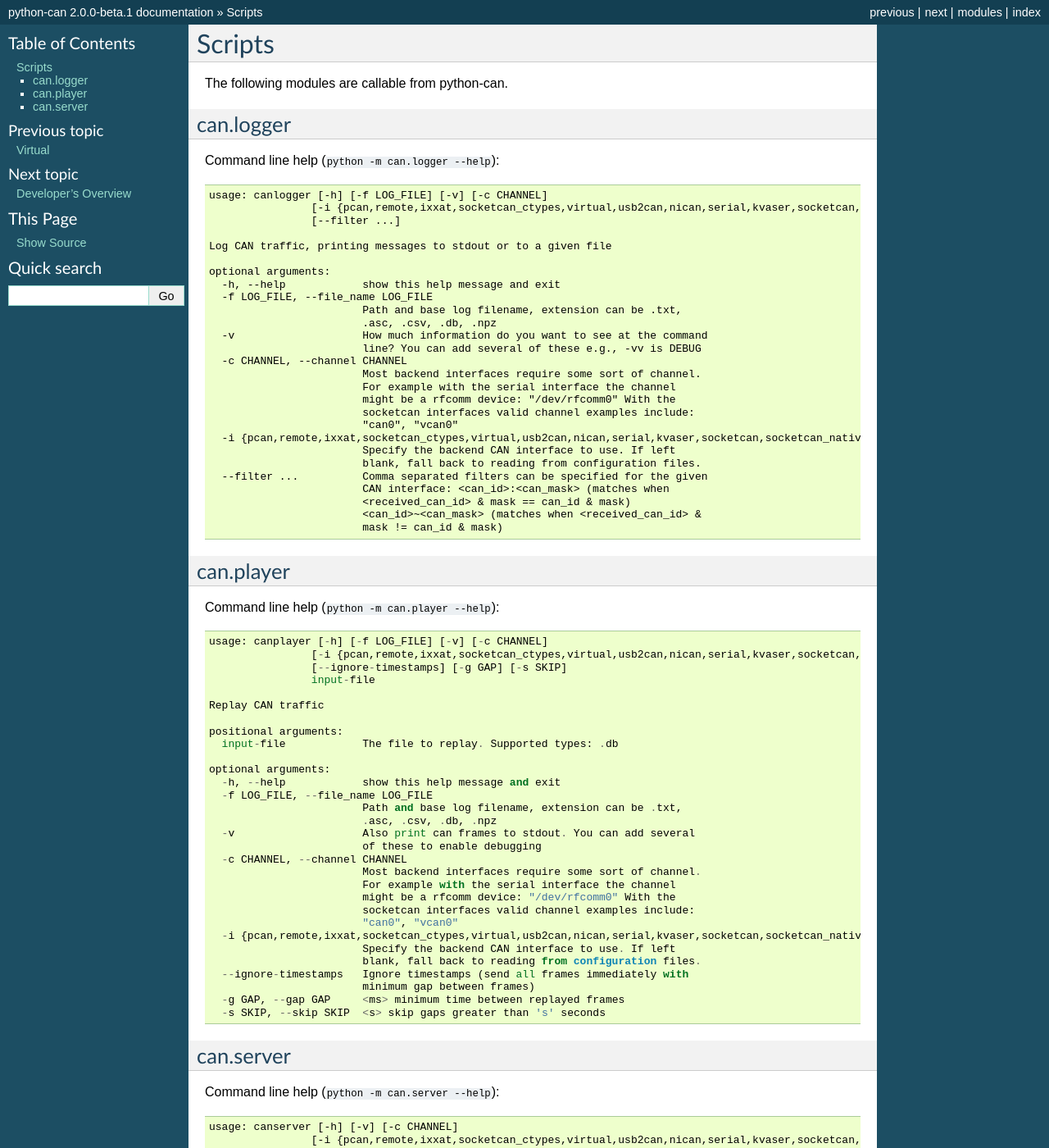
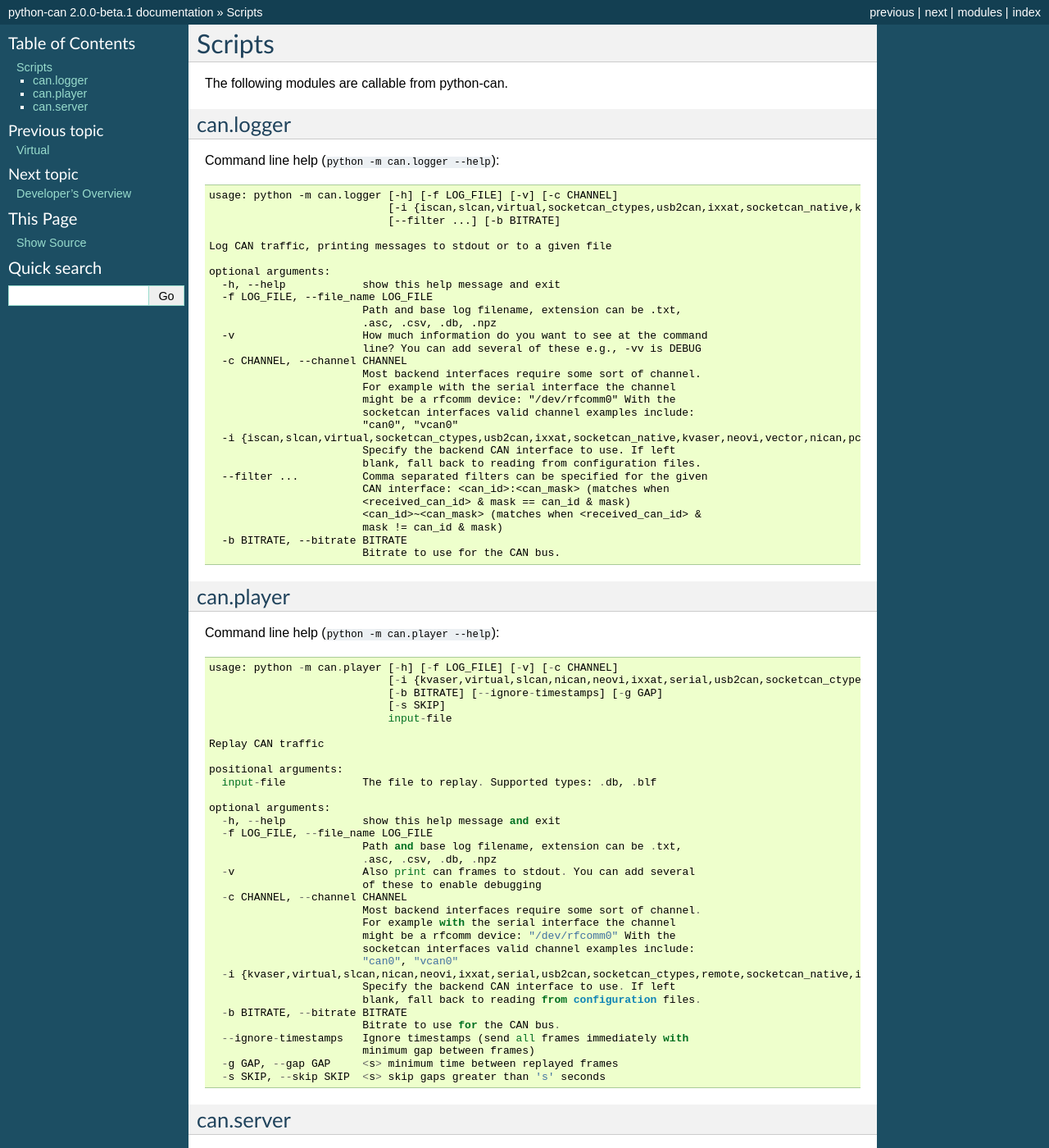
Before and after one commit to hardbyte/python-can, a Sphinx documentation site: the page built from doc/bin.rst, in a window 1280 px wide and 1400 px high. Shown: the whole window at 82% size. Built offline with Sphinx 7.4.7, drawn with Linux system fonts in a browser that asks for light colours; some of the changed text lies outside the part shown.

Commit message:
Small update to docs

```diff
--- a/doc/bin.rst
+++ b/doc/bin.rst
@@ -8,9 +8,9 @@ can.logger
 
 Command line help (``python -m can.logger --help``)::
 
-    usage: canlogger [-h] [-f LOG_FILE] [-v] [-c CHANNEL]
-                    [-i {pcan,remote,ixxat,socketcan_ctypes,virtual,usb2can,nican,serial,kvaser,socketcan,socketcan_native}]
-                    [--filter ...]
+    usage: python -m can.logger [-h] [-f LOG_FILE] [-v] [-c CHANNEL]
+                                [-i {iscan,slcan,virtual,socketcan_ctypes,usb2can,ixxat,socketcan_native,kvaser,neovi,vector,nican,pcan,serial,remote,socketcan}]
+                                [--filter ...] [-b BITRATE]
 
     Log CAN traffic, printing messages to stdout or to a given file
 
@@ -27,7 +27,7 @@ Command line help (``python -m can.logger --help``)::
                             might be a rfcomm device: "/dev/rfcomm0" With the
                             socketcan interfaces valid channel examples include:
                             "can0", "vcan0"
-      -i {pcan,remote,ixxat,socketcan_ctypes,virtual,usb2can,nican,serial,kvaser,socketcan,socketcan_native}, --interface {pcan,remote,ixxat,socketcan_ctypes,virtual,usb2can,nican,serial,kvaser,socketcan,socketcan_native}
+      -i {iscan,slcan,virtual,socketcan_ctypes,usb2can,ixxat,socketcan_native,kvaser,neovi,vector,nican,pcan,serial,remote,socketcan}, --interface {iscan,slcan,virtual,socketcan_ctypes,usb2can,ixxat,socketcan_native,kvaser,neovi,vector,nican,pcan,serial,remote,socketcan}
                             Specify the backend CAN interface to use. If left
                             blank, fall back to reading from configuration files.
       --filter ...          Comma separated filters can be specified for the given
@@ -35,6 +35,8 @@ Command line help (``python -m can.logger --help``)::
                             <received_can_id> & mask == can_id & mask)
                             <can_id>~<can_mask> (matches when <received_can_id> &
                             mask != can_id & mask)
+      -b BITRATE, --bitrate BITRATE
+                            Bitrate to use for the CAN bus.
 
 
 can.player
@@ -42,15 +44,16 @@ can.player
 
 Command line help (``python -m can.player --help``)::
 
-    usage: canplayer [-h] [-f LOG_FILE] [-v] [-c CHANNEL]
-                    [-i {pcan,remote,ixxat,socketcan_ctypes,virtual,usb2can,nican,serial,kvaser,socketcan,socketcan_native}]
-                    [--ignore-timestamps] [-g GAP] [-s SKIP]
-                    input-file
+    usage: python -m can.player [-h] [-f LOG_FILE] [-v] [-c CHANNEL]
+                                [-i {kvaser,virtual,slcan,nican,neovi,ixxat,serial,usb2can,socketcan_ctypes,remote,socketcan_native,iscan,vector,pcan,socketcan}]
+                                [-b BITRATE] [--ignore-timestamps] [-g GAP]
+                                [-s SKIP]
+                                input-file
 
     Replay CAN traffic
 
     positional arguments:
-      input-file            The file to replay. Supported types: .db
+      input-file            The file to replay. Supported types: .db, .blf
 
     optional arguments:
       -h, --help            show this help message and exit
@@ -65,12 +68,14 @@ Command line help (``python -m can.player --help``)::
                             might be a rfcomm device: "/dev/rfcomm0" With the
                             socketcan interfaces valid channel examples include:
                             "can0", "vcan0"
-      -i {pcan,remote,ixxat,socketcan_ctypes,virtual,usb2can,nican,serial,kvaser,socketcan,socketcan_native}, --interface {pcan,remote,ixxat,socketcan_ctypes,virtual,usb2can,nican,serial,kvaser,socketcan,socketcan_native}
+      -i {kvaser,virtual,slcan,nican,neovi,ixxat,serial,usb2can,socketcan_ctypes,remote,socketcan_native,iscan,vector,pcan,socketcan}, --interface {kvaser,virtual,slcan,nican,neovi,ixxat,serial,usb2can,socketcan_ctypes,remote,socketcan_native,iscan,vector,pcan,socketcan}
                             Specify the backend CAN interface to use. If left
                             blank, fall back to reading from configuration files.
+      -b BITRATE, --bitrate BITRATE
+                            Bitrate to use for the CAN bus.
       --ignore-timestamps   Ignore timestamps (send all frames immediately with
                             minimum gap between frames)
-      -g GAP, --gap GAP     <ms> minimum time between replayed frames
+      -g GAP, --gap GAP     <s> minimum time between replayed frames
       -s SKIP, --skip SKIP  <s> skip gaps greater than 's' seconds
 
 
@@ -80,29 +85,29 @@ can.server
 
 Command line help (``python -m can.server --help``)::
 
-      usage: canserver [-h] [-v] [-c CHANNEL]
-                      [-i {pcan,remote,ixxat,socketcan_ctypes,virtual,usb2can,nican,serial,kvaser,socketcan,socketcan_native}]
-                      [-b BITRATE] [-H HOST] [-p PORT]
+    usage: python -m can.server [-h] [-v] [-c CHANNEL]
+                                [-i {kvaser,nican,vector,iscan,virtual,socketcan,socketcan_ctypes,usb2can,socketcan_native,neovi,serial,pcan,ixxat,remote,slcan}]
+                                [-b BITRATE] [-H HOST] [-p PORT]
 
-      Remote CAN server
+    Remote CAN server
 
-      optional arguments:
-        -h, --help            show this help message and exit
-        -v                    How much information do you want to see at the command
-                              line? You can add several of these e.g., -vv is DEBUG
-        -c CHANNEL, --channel CHANNEL
-                              Most backend interfaces require some sort of channel.
-                              For example with the serial interface the channel
-                              might be a rfcomm device: "/dev/rfcomm0" With the
-                              socketcan interfaces valid channel examples include:
-                              "can0", "vcan0". The server will only serve this
-                              channel. Start additional servers at different ports
-                              to share more channels.
-        -i {pcan,remote,ixxat,socketcan_ctypes,virtual,usb2can,nican,serial,kvaser,socketcan,socketcan_native}, --interface {pcan,remote,ixxat,socketcan_ctypes,virtual,usb2can,nican,serial,kvaser,socketcan,socketcan_native}
-                              Specify the backend CAN interface to use. If left
-                              blank, fall back to reading from configuration files.
-        -b BITRATE, --bitrate BITRATE
-                              Force to use a specific bitrate. This will override
-                              any requested bitrate by the clients.
-        -H HOST, --host HOST  Host to listen to (default 0.0.0.0).
-        -p PORT, --port PORT  TCP port to listen on (default 54701).
+    optional arguments:
+      -h, --help            show this help message and exit
+      -v                    How much information do you want to see at the command
+                            line? You can add several of these e.g., -vv is DEBUG
+      -c CHANNEL, --channel CHANNEL
+                            Most backend interfaces require some sort of channel.
+                            For example with the serial interface the channel
+                            might be a rfcomm device: "/dev/rfcomm0" With the
+                            socketcan interfaces valid channel examples include:
+                            "can0", "vcan0". The server will only serve this
+                            channel. Start additional servers at different ports
+                            to share more channels.
+      -i {kvaser,nican,vector,iscan,virtual,socketcan,socketcan_ctypes,usb2can,socketcan_native,neovi,serial,pcan,ixxat,remote,slcan}, --interface {kvaser,nican,vector,iscan,virtual,socketcan,socketcan_ctypes,usb2can,socketcan_native,neovi,serial,pcan,ixxat,remote,slcan}
+                            Specify the backend CAN interface to use. If left
+                            blank, fall back to reading from configuration files.
+      -b BITRATE, --bitrate BITRATE
+                            Force to use a specific bitrate. This will override
+                            any requested bitrate by the clients.
+      -H HOST, --host HOST  Host to listen to (default 0.0.0.0).
+      -p PORT, --port PORT  TCP port to listen on (default 54701).
```
Also changed, not shown: doc/bcm.rst (+6 -2 lines), doc/configuration.rst (+7 -0 lines), doc/index.rst (+7 -7 lines), 4 other files.
